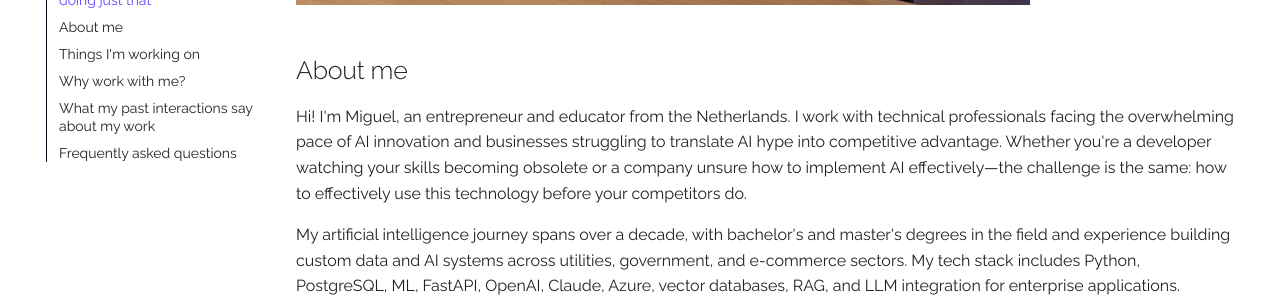
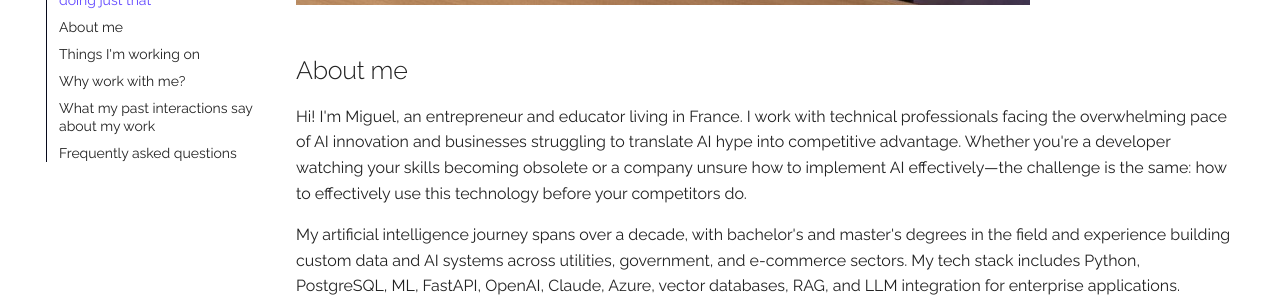
Before and after one commit to pandego/pandego.github.io, an MkDocs documentation site: the page built from docs/index.md, in a window 1280 px wide and 900 px high, scrolled down 1107 px. Shown: the part 153-453 px from the top of the window. Built offline with MkDocs 1.6.1 and Material for MkDocs 9.7.7, drawn with Linux system fonts in a browser that asks for light colours; some web fonts are replaced.

Commit message:
docs: update location from Netherlands to France in about section

```diff
--- a/docs/index.md
+++ b/docs/index.md
@@ -61,7 +61,7 @@ canonical_url: https://www.migueldias.com/
 
 ## About me
 
-Hi! I'm Miguel, an entrepreneur and educator from the Netherlands. I work with technical professionals facing the overwhelming pace of AI innovation and businesses struggling to translate AI hype into competitive advantage. Whether you're a developer watching your skills becoming obsolete or a company unsure how to implement AI effectively—the challenge is the same: how to effectively use this technology before your competitors do.
+Hi! I'm Miguel, an entrepreneur and educator living in France. I work with technical professionals facing the overwhelming pace of AI innovation and businesses struggling to translate AI hype into competitive advantage. Whether you're a developer watching your skills becoming obsolete or a company unsure how to implement AI effectively—the challenge is the same: how to effectively use this technology before your competitors do.
 
 My artificial intelligence journey spans over a decade, with bachelor's and master's degrees in the field and experience building custom data and AI systems across utilities, government, and e-commerce sectors. My tech stack includes Python, PostgreSQL, ML, FastAPI, OpenAI, Claude, Azure, vector databases, RAG, and LLM integration for enterprise applications.
 
```
